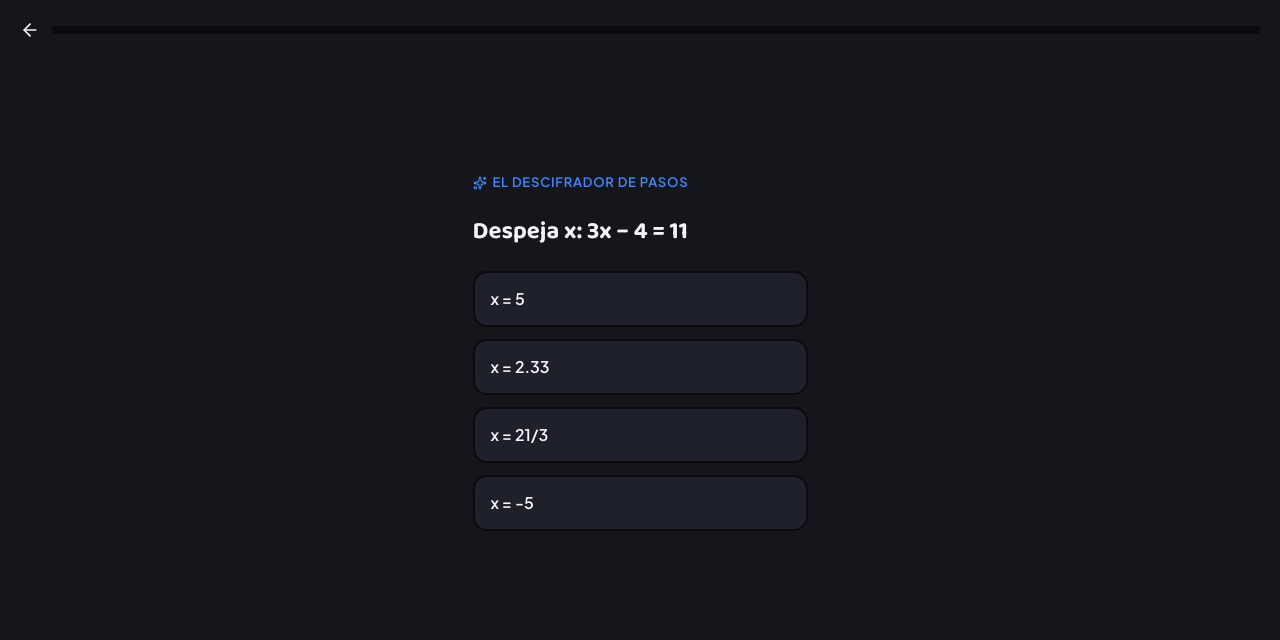
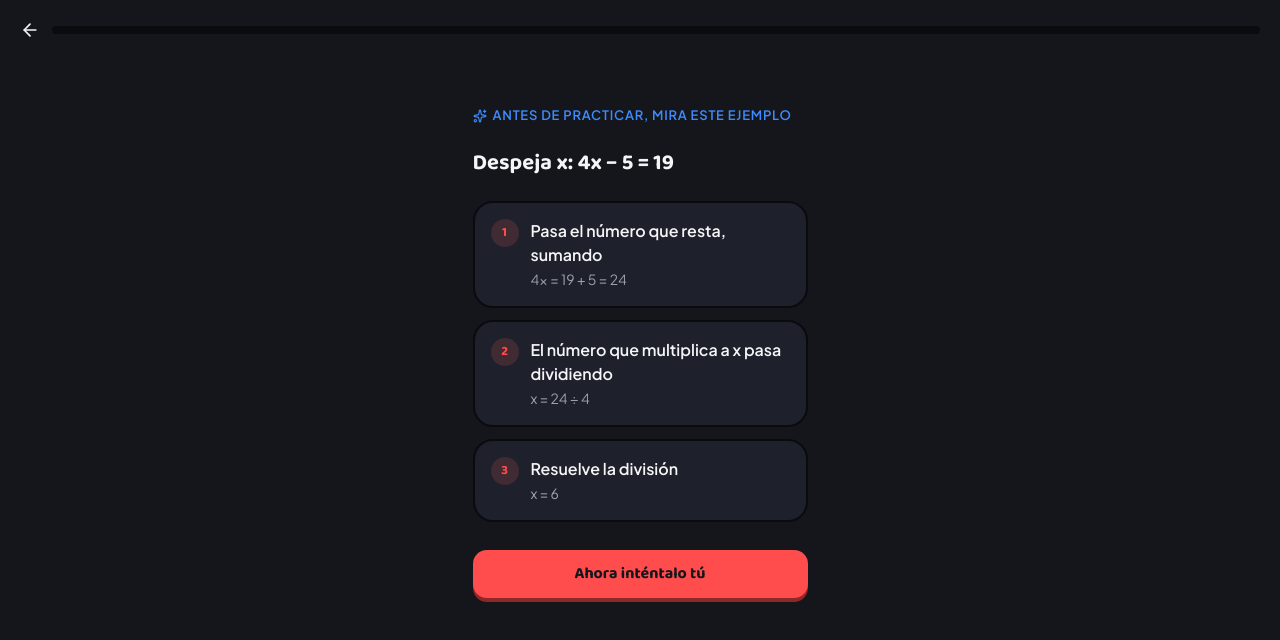
Before and after one commit to nymy1972-boop/github.com-nymy1972-boob-algebrax, a Next.js app in the folder app/: page /app/practicar/despejes in a window 1280 px wide. Shown: the top 640 px of the page. Built offline with nearby package versions, Linux system fonts and the light colour scheme.

Commit message:
Agregar ejemplo resuelto antes de cada módulo de práctica

```diff
--- a/app/app/app/practicar/[modulo]/page.tsx
+++ b/app/app/app/practicar/[modulo]/page.tsx
@@ -15,6 +15,7 @@ export default function PracticarPage({ params }: { params: Promise<{ modulo: st
   const router = useRouter();
   const modulo = getModulo(slug);
 
+  const [verEjemplo, setVerEjemplo] = useState(true);
   const [step, setStep] = useState(0);
   const [selected, setSelected] = useState<number | null>(null);
   const [showStars, setShowStars] = useState(false);
@@ -85,6 +86,37 @@ export default function PracticarPage({ params }: { params: Promise<{ modulo: st
         </div>
       </div>
 
+      {verEjemplo ? (
+        <div className="flex min-h-[75dvh] items-center justify-center py-10">
+          <div className="mx-auto flex w-full max-w-[375px] flex-col gap-6 px-5">
+            <p className="flex items-center gap-1.5 text-[13px] font-semibold uppercase tracking-[0.06em] text-[var(--accent-2)]">
+              <Sparkles size={14} /> Antes de practicar, mira este ejemplo
+            </p>
+            <h1 className="text-[22px] font-bold leading-tight [font-family:var(--font-display)]">
+              {modulo.ejemplo.enunciado}
+            </h1>
+            <div className="flex flex-col gap-3">
+              {modulo.ejemplo.pasos.map((p, i) => (
+                <div key={i} className="flex gap-3 rounded-[var(--radius-card)] border-2 border-[var(--surface-2)] bg-[var(--surface)] p-4">
+                  <span className="flex h-7 w-7 shrink-0 items-center justify-center rounded-full bg-[color-mix(in_oklab,var(--accent)_16%,var(--surface))] text-[13px] font-bold text-[var(--accent)] [font-family:var(--font-display)]">
+                    {i + 1}
+                  </span>
+                  <div>
+                    <p className="font-semibold">{p.titulo}</p>
+                    <p className="mt-0.5 text-[14px] text-[var(--text-secondary)]">{p.detalle}</p>
+                  </div>
+                </div>
+              ))}
+            </div>
+            <button
+              onClick={() => setVerEjemplo(false)}
+              className="mt-1 flex h-12 w-full items-center justify-center rounded-[var(--radius-button)] bg-[var(--accent)] text-[16px] font-bold text-[var(--bg)] shadow-[0_4px_0_0_color-mix(in_oklab,var(--accent)_65%,black)] active:translate-y-[2px] active:shadow-none [font-family:var(--font-display)]"
+            >
+              Ahora inténtalo tú
+            </button>
+          </div>
+        </div>
+      ) : (
       <div className="flex min-h-[75dvh] items-center justify-center py-10">
         <div className="relative mx-auto flex w-full max-w-[375px] flex-col gap-6 px-5">
           <p className="flex items-center gap-1.5 text-[13px] font-semibold uppercase tracking-[0.06em] text-[var(--accent-2)]">
@@ -141,6 +173,7 @@ export default function PracticarPage({ params }: { params: Promise<{ modulo: st
           )}
         </div>
       </div>
+      )}
 
       <CelebrationOverlay
         open={terminado}
--- a/app/lib/modulos.ts
+++ b/app/lib/modulos.ts
@@ -9,10 +9,21 @@ export interface PreguntaModulo {
   pasoClave: string; // el paso que separa el acierto del error — se muestra SIEMPRE, acierte o no
 }
 
+export interface PasoEjemplo {
+  titulo: string;
+  detalle: string;
+}
+
+export interface EjemploModulo {
+  enunciado: string;
+  pasos: PasoEjemplo[]; // exactamente 3 — el mismo formato que "El método" de la landing
+}
+
 export interface Modulo {
   slug: string;
   nombre: string;
   descripcion: string;
+  ejemplo: EjemploModulo; // se muestra ANTES de la primera pregunta — enseña, luego practica
   preguntas: PreguntaModulo[];
 }
 
@@ -21,6 +32,14 @@ export const MODULOS: Modulo[] = [
     slug: 'ecuaciones',
     nombre: 'Ecuaciones básicas',
     descripcion: 'Despejar x cuando suma o resta a un lado.',
+    ejemplo: {
+      enunciado: 'Resuelve: x + 6 = 14',
+      pasos: [
+        { titulo: 'Mira qué le está sumando a la x', detalle: 'Aquí es +6.' },
+        { titulo: 'Pásalo al otro lado con signo contrario', detalle: 'x = 14 − 6' },
+        { titulo: 'Resuelve la operación', detalle: 'x = 8' },
+      ],
+    },
     preguntas: [
       {
         enunciado: 'Resuelve: x + 8 = 15',
@@ -52,6 +71,14 @@ export const MODULOS: Modulo[] = [
     slug: 'despejes',
     nombre: 'Despejes con signos',
     descripcion: 'Cuando x va multiplicada y hay que dividir.',
+    ejemplo: {
+      enunciado: 'Despeja x: 4x − 5 = 19',
+      pasos: [
+        { titulo: 'Pasa el número que resta, sumando', detalle: '4x = 19 + 5 = 24' },
+        { titulo: 'El número que multiplica a x pasa dividiendo', detalle: 'x = 24 ÷ 4' },
+        { titulo: 'Resuelve la división', detalle: 'x = 6' },
+      ],
+    },
     preguntas: [
       {
         enunciado: 'Despeja x: 3x − 4 = 11',
@@ -83,6 +110,14 @@ export const MODULOS: Modulo[] = [
     slug: 'factorizacion',
     nombre: 'Factorización',
     descripcion: 'Encontrar los dos números que arman la expresión.',
+    ejemplo: {
+      enunciado: 'Factoriza: x² + 6x + 8',
+      pasos: [
+        { titulo: 'Busca 2 números que MULTIPLICADOS den el último término', detalle: '2 × 4 = 8' },
+        { titulo: 'Verifica que esos mismos números SUMADOS den el término del medio', detalle: '2 + 4 = 6 ✓' },
+        { titulo: 'Arma los dos paréntesis con esos números', detalle: '(x+2)(x+4)' },
+      ],
+    },
     preguntas: [
       {
         enunciado: 'Factoriza: x² + 5x + 6',
```
Also changed, not shown: 1 other file (tests, documents, lock files or other folders).
